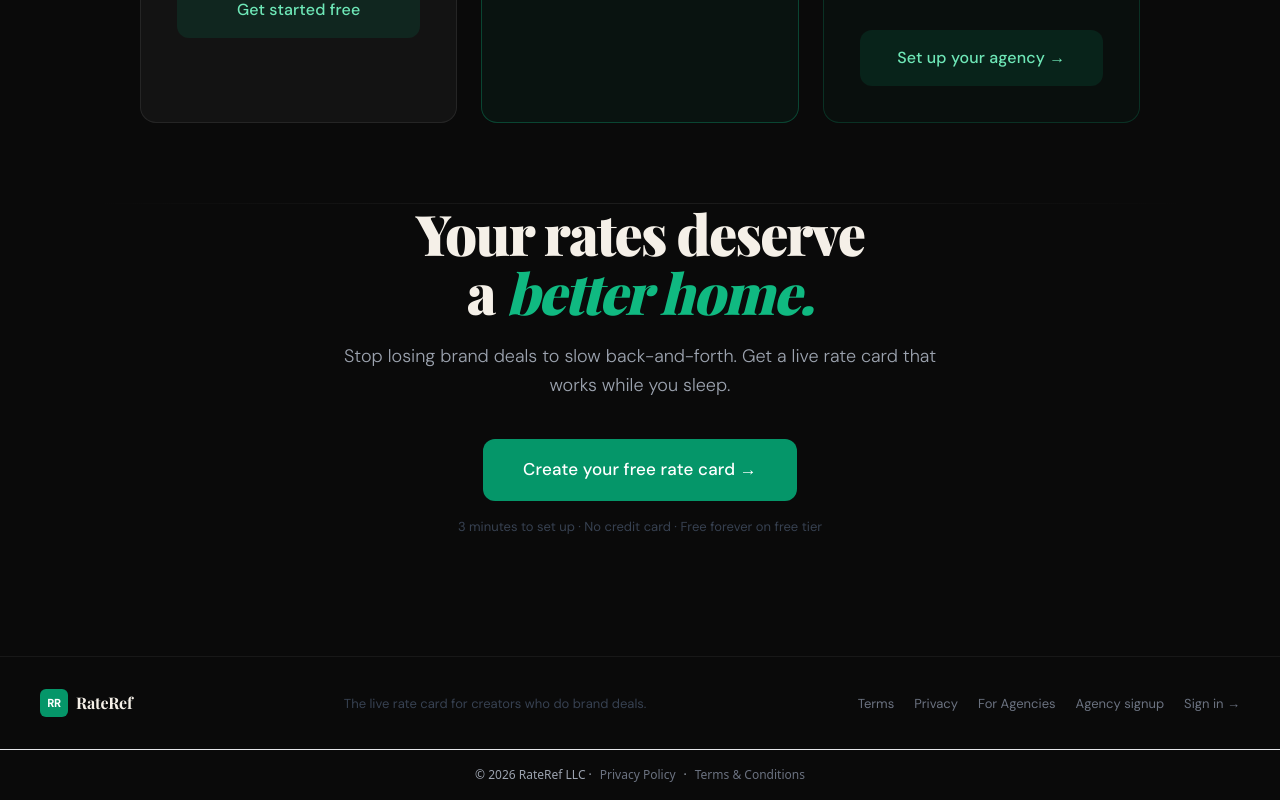
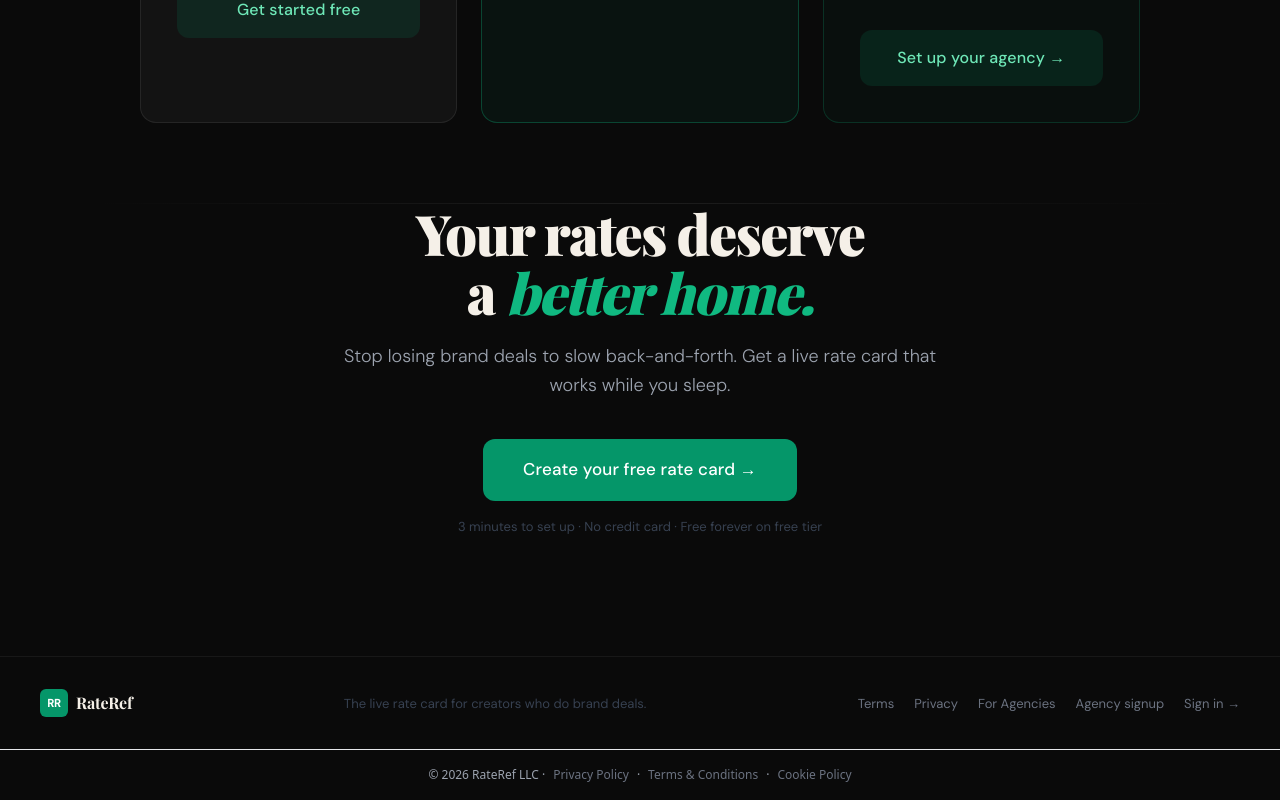
Before and after one commit to boilereup2230/rateref-main, a Next.js app: page / in a window 1280 px wide. Shown: the part 3685-4485 px from the top of the page. Built offline with nearby package versions, Linux system fonts and the light colour scheme; a web font is replaced by a local one.

Commit message:
Update layout.tsx

```diff
--- a/app/layout.tsx
+++ b/app/layout.tsx
@@ -1,7 +1,6 @@
 import type { Metadata } from 'next'
 import './globals.css'
 import { Analytics } from '@vercel/analytics/react'
-
 export const metadata: Metadata = {
   title:       'RateRef',
   description: 'Dynamic rate cards for creators',
@@ -9,7 +8,6 @@ export const metadata: Metadata = {
     google: 'judsTlchmc13VJExldFVGEuXYtEAcrOeYNcdnMCQ_RI',
   },
 }
-
 export default function RootLayout({
   children,
 }: {
@@ -40,6 +38,11 @@ export default function RootLayout({
             style={{ color: '#6b7280', textDecoration: 'none' }}>
             Terms & Conditions
           </a>
+          <span style={{ margin: '0 8px' }}>·</span>
+          <a href="/cookie-policy"
+            style={{ color: '#6b7280', textDecoration: 'none' }}>
+            Cookie Policy
+          </a>
         </footer>
       </body>
     </html>
```
